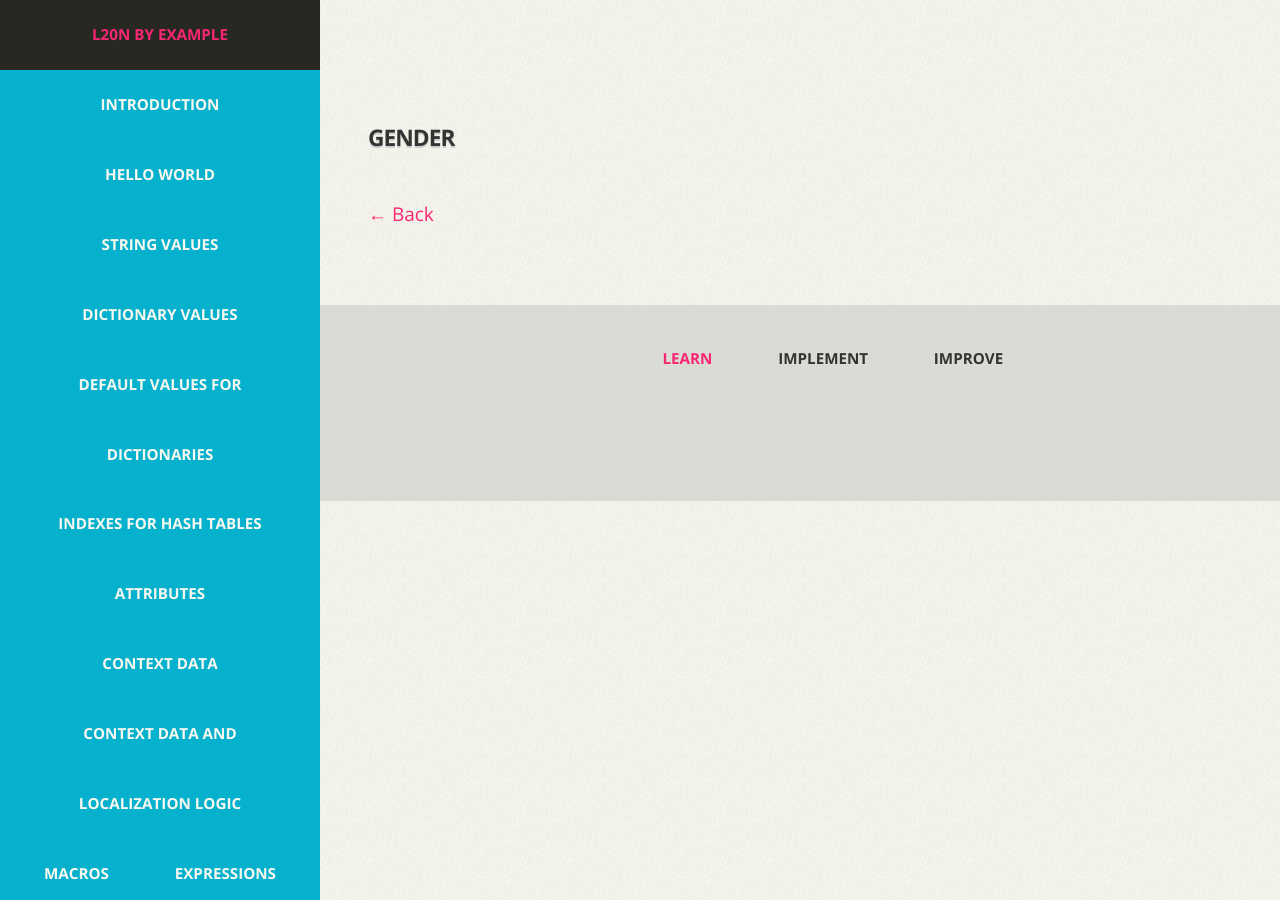
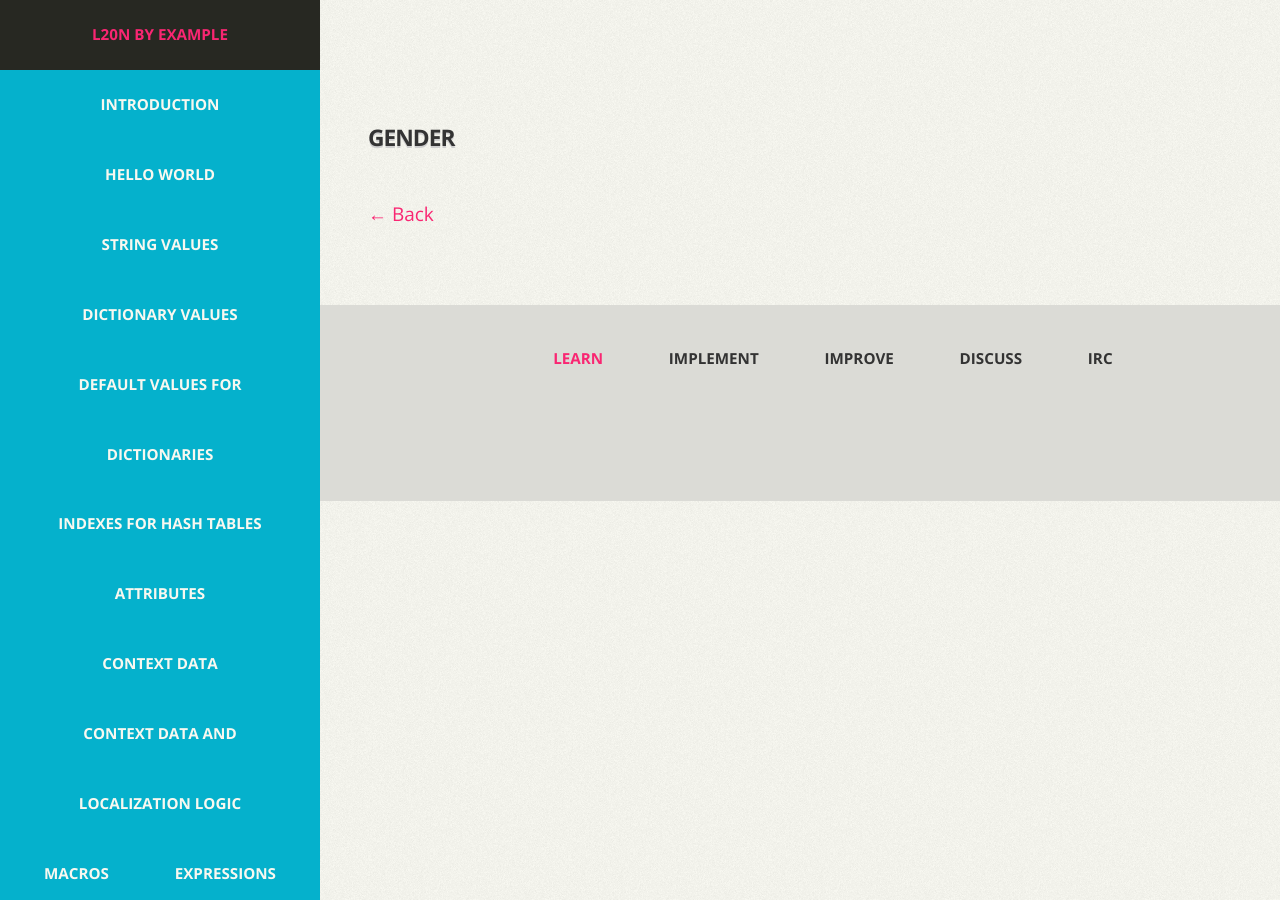
Before and after one commit to l20n/l20n.org, a Jekyll site: the page built from _posts/2012-07-18-gender.md, in a window 1280 px wide and 900 px high. Built offline with Jekyll 4.4.1, drawn with Linux system fonts in a browser that asks for light colours; nearby versions of some CDN libraries.

Commit message:
Add contact links

```diff
--- a/_includes/menu.html
+++ b/_includes/menu.html
@@ -1,3 +1,5 @@
 <li><a {% if page.category == "learn" %}class="active" {% endif %}href="http://l20n.github.io/tinker/" data-l10n-id="learn">Learn</a></li>
 <li><a href="https://developer.mozilla.org/en-US/docs/L20n" data-l10n-id="implement">Implement</a></li>
 <li><a href="https://github.com/l20n/" data-l10n-id="improve">Improve</a></li>
+<li><a href="https://lists.mozilla.org/listinfo/tools-l10n" data-l10n-id="discuss">Discuss</a></li>
+<li><a href="irc://irc.mozilla.org/l20n" data-l10n-id="irc">IRC</a></li>
```
